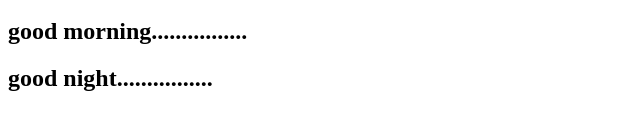
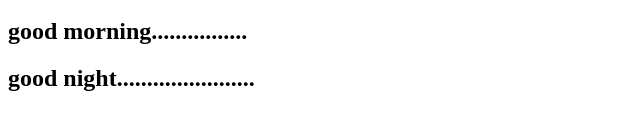
Before and after one commit to TechTrailblazeX/virus, a plain HTML site: page index.html in a window 1280 px wide. Shown: the part 165-294 px from the top of the page, 0-640 px from the left. Drawn offline with Linux system fonts and the light colour scheme.

Commit message:
night...

```diff
--- a/index.html
+++ b/index.html
@@ -2,4 +2,4 @@
 <h1>chanchad is present in class...</h1>
 <h1>farhan is present in class...</h1>
 <h2>good morning................</h2>
-<h2>good night................</h2>
+<h2>good night.......................</h2>
```
